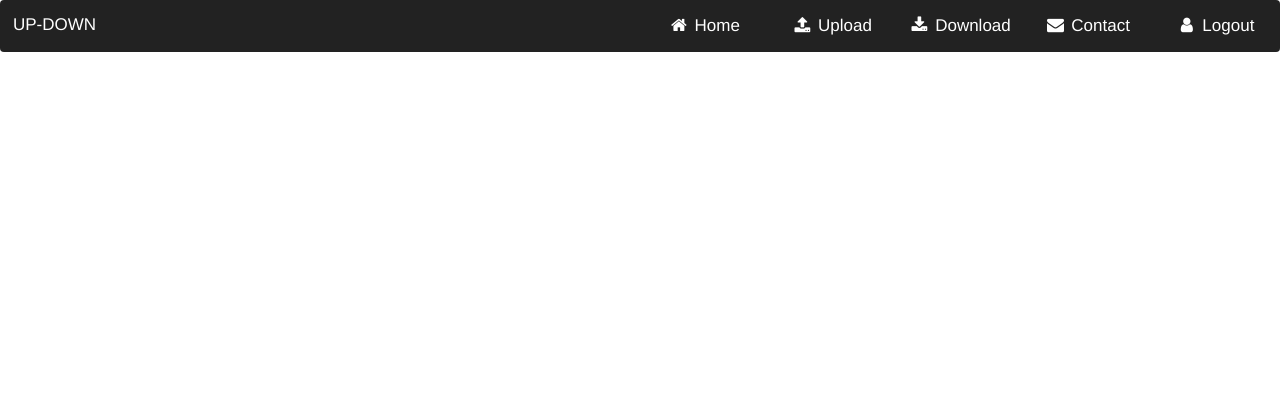
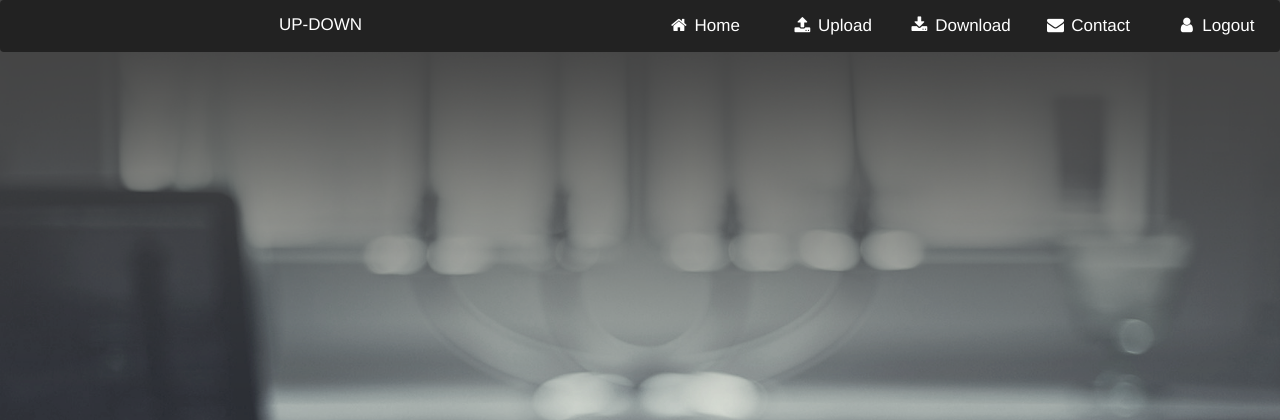
Before and after one commit to sumukh-vasisht/UpDown, a Flask app: page /files/1/1 in a window 1280 px wide. Shown: the top 420 px of the page. Run offline with Flask 2, Linux system fonts and the light colour scheme; data that the repository does not hold is empty; parts of the project's set-up code (start-up, migrations or seed data) failed here and were passed over; some libraries are stand-ins or nearby versions.

Commit message:
files page

```diff
--- /dev/null
+++ b/static/css/files.css
@@ -0,0 +1,12 @@
+@import url('https://fonts.googleapis.com/css?family=Roboto:300');
+
+body{
+    margin: 0;
+    padding: 0;
+    background: url(../images/books4.png) no-repeat center fixed;
+    background-size: cover;
+    background-position: center;
+    font-family: 'Roboto';
+    text-align:center;
+    overflow:scroll;
+}
--- a/static/css/home.css
+++ b/static/css/home.css
@@ -75,8 +75,9 @@ body{
 
 .uploadWrapper{
     position: fixed;
-    top: 40%;
+    top: 50%;
     left: 50%;
+    margin-bottom: 20px;
     transform: translate(-50%, -50%);
 }
 
@@ -149,7 +150,7 @@ body{
 
 .downloadWrapper{
     position: fixed;
-    top: 50%;
+    top: 62%;
     left: 50%;
     transform: translate(-50%, -50%);
 }
```
Also changed, not shown: static/css/footer.css (line endings or trailing spaces).
